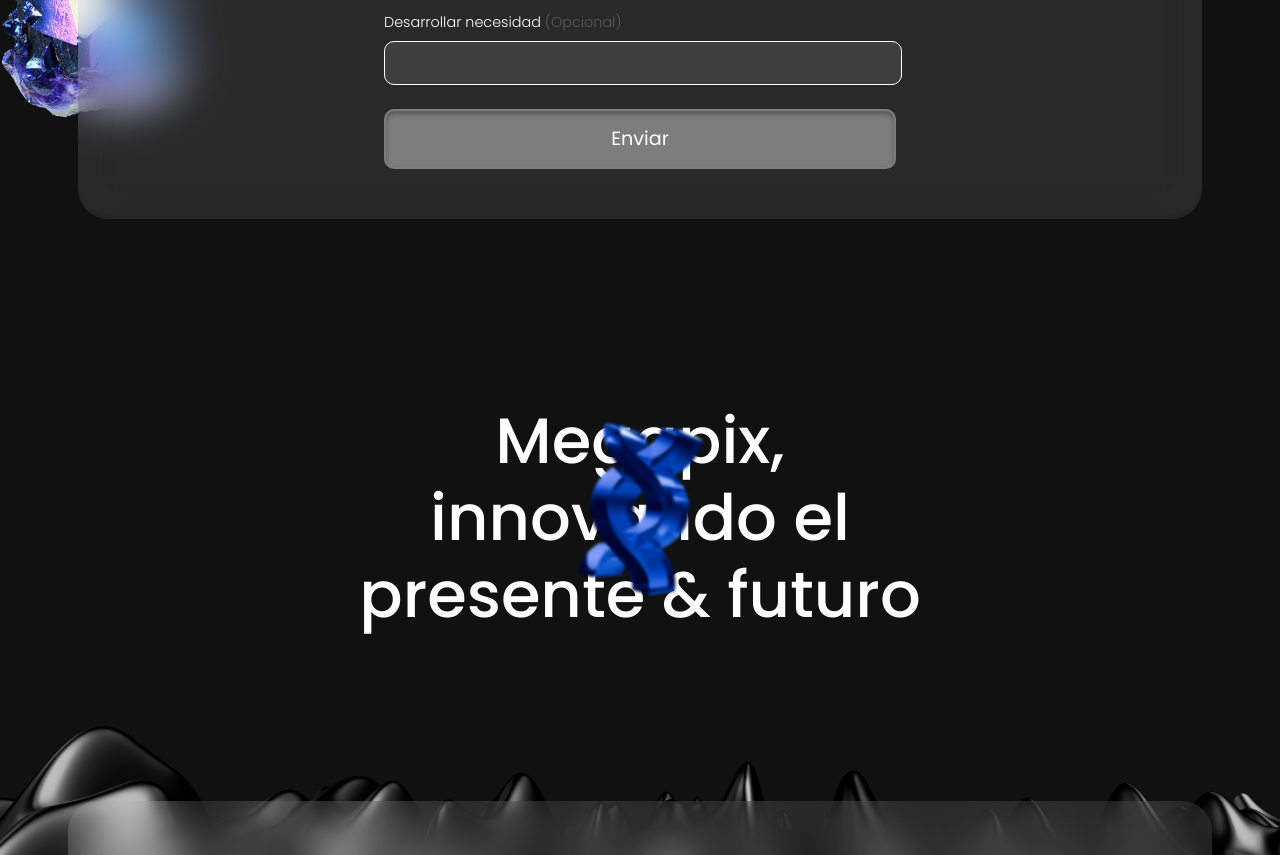
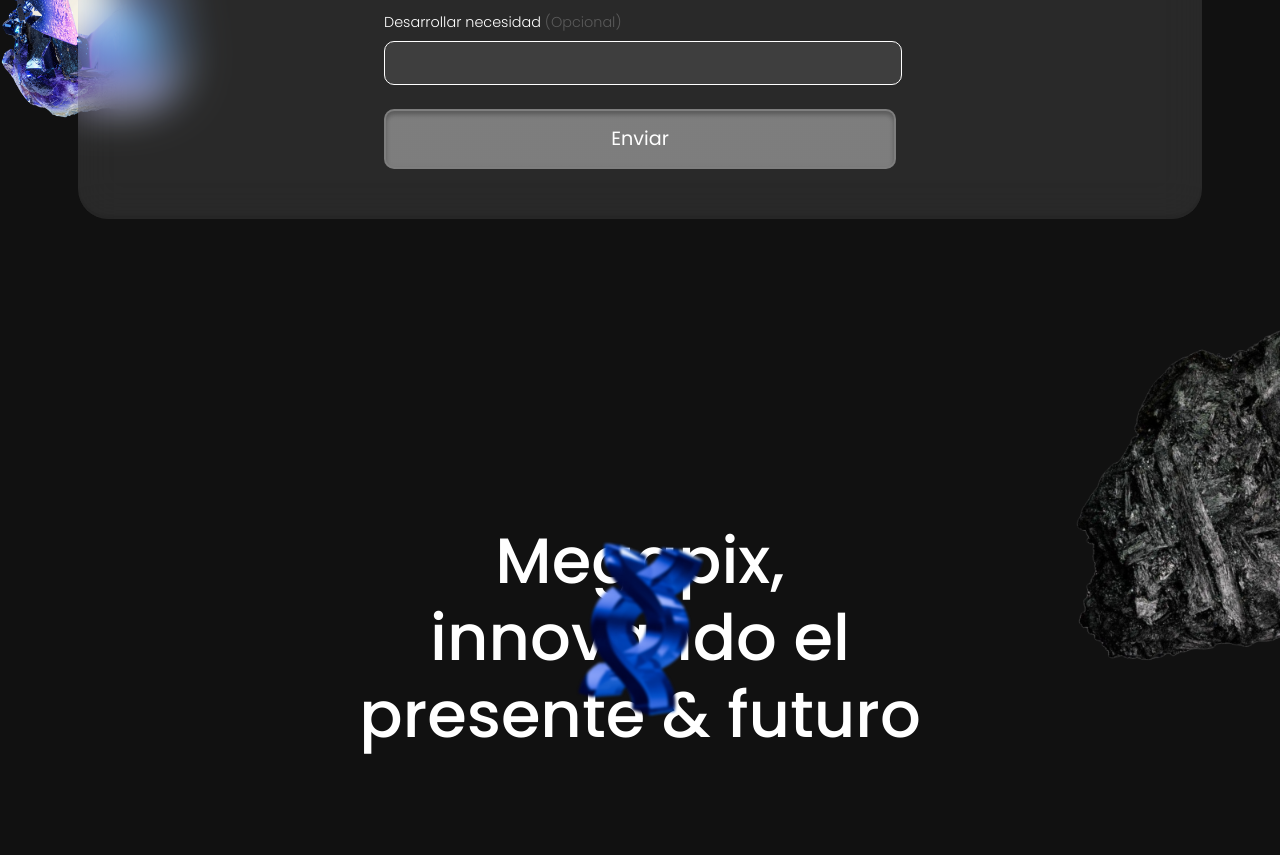
Before and after one commit to MariaBelenCaporale/Polynomium, a React (Vite) app: page / in a window 1280 px wide. Shown: the part 5060-5915 px from the top of the page. Built offline with nearby package versions, Linux system fonts and the light colour scheme.

Commit message:
rocas flotantes

```diff
--- a/src/components/Slogan/Slogan.jsx
+++ b/src/components/Slogan/Slogan.jsx
@@ -1,10 +1,13 @@
-
+import Roca from '../../images/rocaDos.png';
 import './styles.css';
 import Adn from '../../images/adn.png';
 
 const Slogan = () => {
     return (
         <section className='sectionSlogan'>
+            <div className='contenedorRocaSlogan'>
+                <img src={Roca} alt='rica flotando' />
+            </div>
             <div className='contenedorImgAdn'>
                 <img src={Adn} alt='logo 3d' />
             </div>
--- a/src/components/Slogan/styles.css
+++ b/src/components/Slogan/styles.css
@@ -15,7 +15,14 @@
     src: url("../../fonts/Poppins/Poppins-Light.ttf");
   }
 
-
+.contenedorRocaSlogan {
+  position: absolute;
+  right: -500px;
+  bottom: 100px;
+}
+.contenedorRocaSlogan img {
+  width: 80%;
+}
 .sloganTexto {
     color: #FFF;
     text-align: center;
@@ -30,7 +37,8 @@
     align-items: center;
     justify-content: center;
     width: 100%;
-    height: 50vh;
+    height: 80vh;
+    position: relative;
 }
 .contenedorTextoSlogan {
     display: flex;
```
Also changed, not shown: src/images/rocaDos.png (added).
